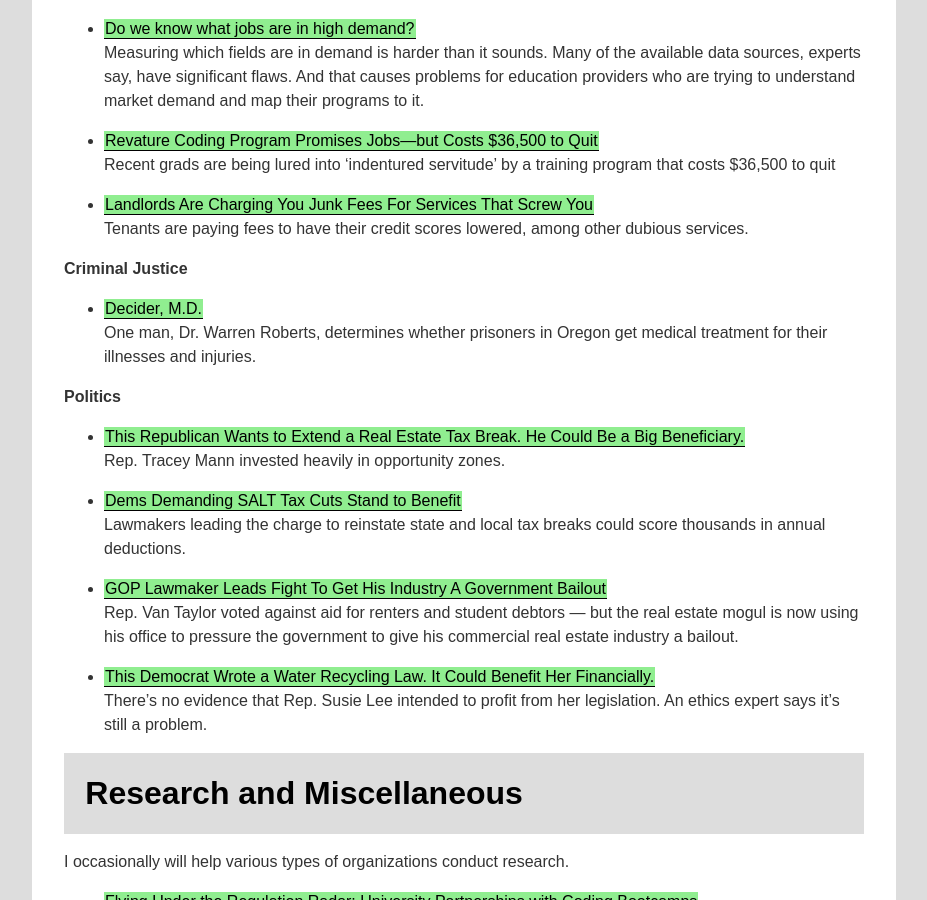
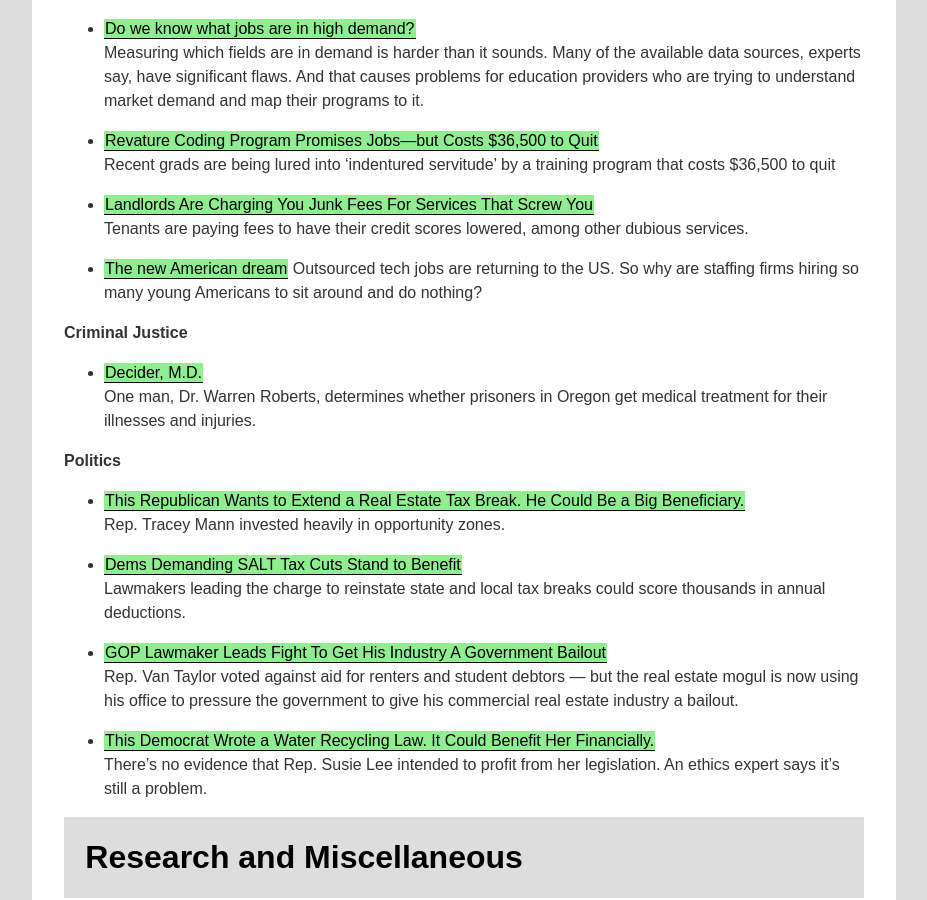
Before and after one commit to erindlisbacher/website, a Jekyll site: the page built from index.md, in a window 1280 px wide and 900 px high, scrolled down 883 px. Shown: the whole window, without its empty margins (0-927 px from the left). Built offline with Jekyll 4.4.1, drawn with Linux system fonts in a browser that asks for light colours.

Commit message:
Update index.md

```diff
--- a/index.md
+++ b/index.md
@@ -35,6 +35,9 @@ Please reach out if there is a story that you feel needs more attention at <a hr
 * [Landlords Are Charging You Junk Fees For Services That Screw You](https://www.levernews.com/landlords-are-charging-you-junk-fees-for-services-that-screw-you/)
   Tenants are paying fees to have their credit scores lowered, among other dubious services.
 
+* [The new American dream](https://www.theverge.com/c/22820291/tech-jobs-outsourcing-infosys-bench-paid-to-do-nothing)
+   Outsourced tech jobs are returning to the US. So why are staffing firms hiring so many young Americans to sit around and do nothing?
+
 ### Criminal Justice
 
 * [Decider, M.D.](https://prospect.org/justice/2024-03-29-decider-md-oregon-prisons/)
```
